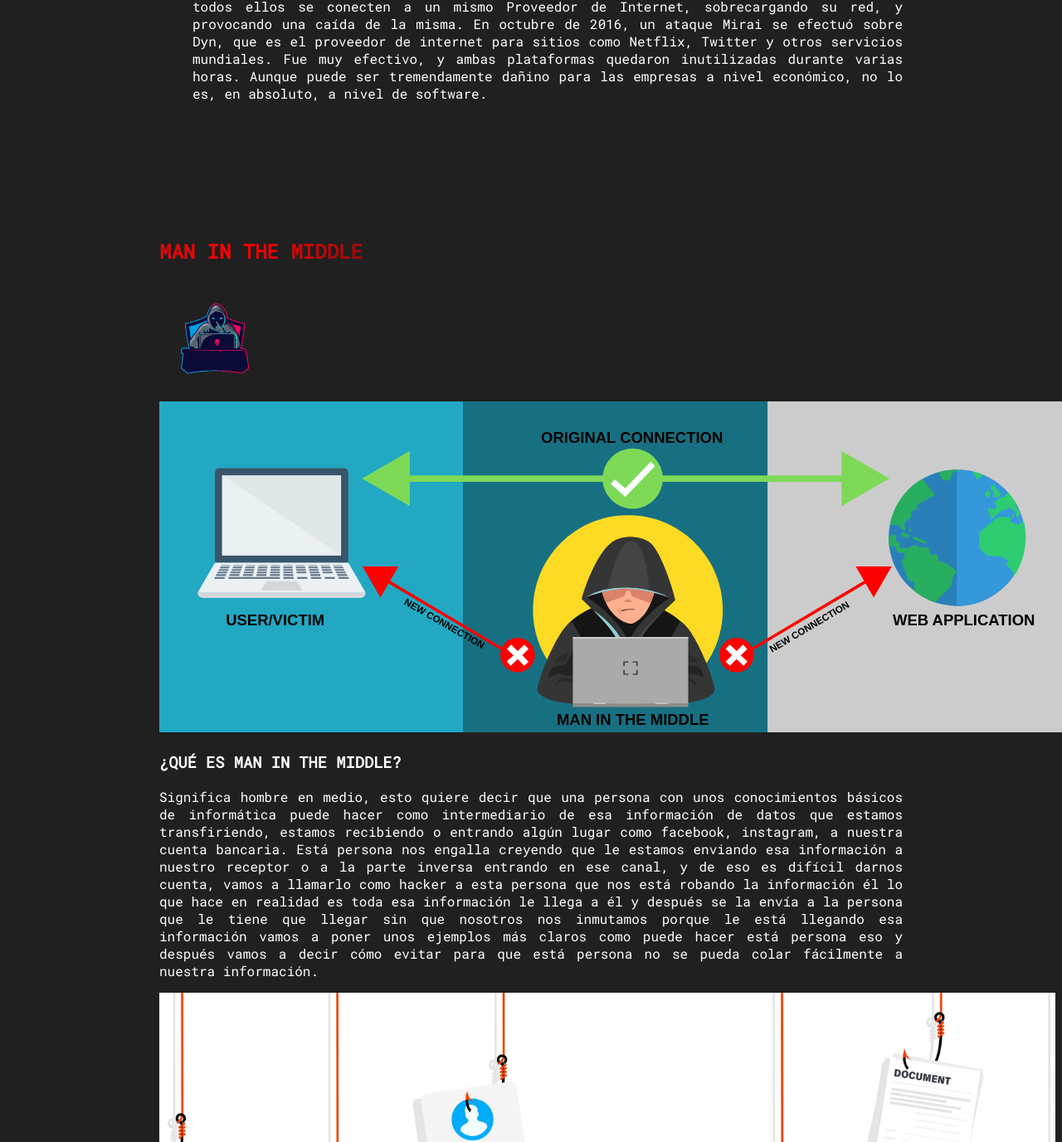
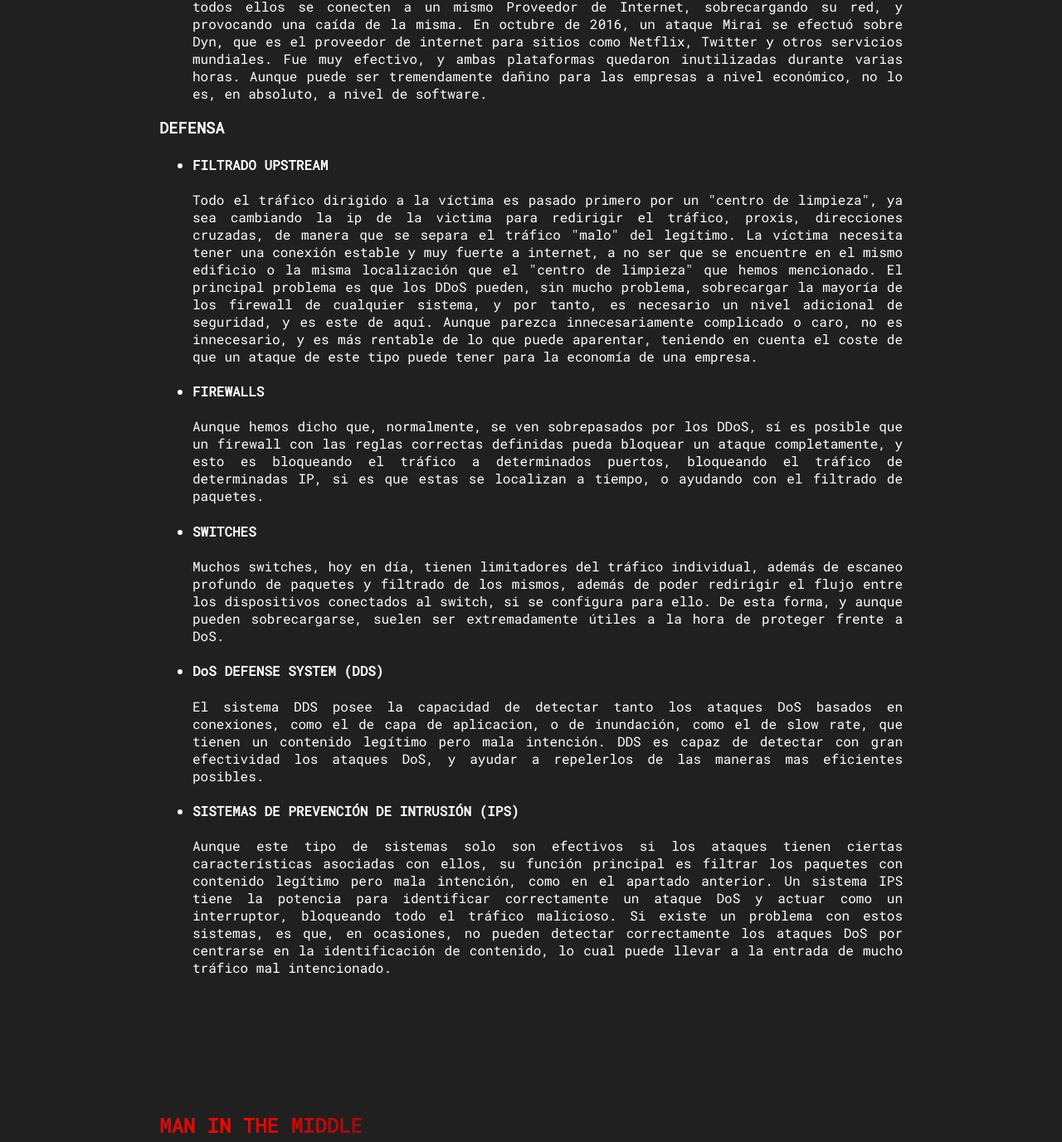
Before and after one commit to midex882/WEB_TRABAJO_REDES, a plain HTML site: page index.html in a window 1280 px wide. Shown: the part 9034-10411 px from the top of the page at 83% size. Drawn offline with Linux system fonts and the light colour scheme.

Commit message:
added defense against ddos

```diff
--- a/index.html
+++ b/index.html
@@ -591,6 +591,51 @@
                     </p>
                 </li>
             </ul>
+            <h3>DEFENSA</h3>
+            <ul>
+                <li>
+                    <h4>FILTRADO UPSTREAM</h4>
+                    <p>Todo el tráfico dirigido a la víctima es pasado primero por un "centro de limpieza", ya sea cambiando la ip de la victima para redirigir el tráfico, proxis,
+                        direcciones cruzadas, de manera que se separa el tráfico "malo" del legítimo. La víctima necesita tener una conexión estable y muy fuerte a internet,
+                        a no ser que se encuentre en el mismo edificio o la misma localización que el "centro de limpieza" que hemos mencionado.
+
+                        El principal problema es que los DDoS pueden, sin mucho problema, sobrecargar la mayoría de los firewall de cualquier sistema, y por tanto, es
+                        necesario un nivel adicional de seguridad, y es este de aquí. Aunque parezca innecesariamente complicado o caro, no es innecesario, y es más rentable
+                        de lo que puede aparentar, teniendo en cuenta el coste de que un ataque de este tipo puede tener para la economía de una empresa.
+                    </p>
+                </li>
+                <li>
+                    <h4>FIREWALLS</h4>
+                    <p>Aunque hemos dicho que, normalmente, se ven sobrepasados por los DDoS, sí es posible que un firewall con las reglas correctas definidas pueda
+                        bloquear un ataque completamente, y esto es bloqueando el tráfico a determinados puertos, bloqueando el tráfico de determinadas IP, si es que estas
+                        se localizan a tiempo, o ayudando con el filtrado de paquetes.
+                    </p>
+                </li>
+                <li>
+                    <h4>SWITCHES</h4>
+                    <p>Muchos switches, hoy en día, tienen limitadores del tráfico individual, además de escaneo profundo de paquetes y filtrado de los mismos, además de
+                        poder redirigir el flujo entre los dispositivos conectados al switch, si se configura para ello. De esta forma, y aunque pueden sobrecargarse, suelen
+                        ser extremadamente útiles a la hora de proteger frente a DoS.
+                    </p>
+                </li>
+                <li>
+                    <h4>DoS DEFENSE SYSTEM (DDS)</h4>
+                    <p> El sistema DDS posee la capacidad de detectar tanto los ataques DoS basados en conexiones, como el de capa de aplicacion, o de inundación, como
+                        el de slow rate, que tienen un contenido legítimo pero mala intención. DDS es capaz de detectar con gran efectividad los ataques DoS, y ayudar a repelerlos
+                        de las maneras mas eficientes posibles.
+                    </p>
+                </li>
+                <li>
+                    <h4>SISTEMAS DE PREVENCIÓN DE INTRUSIÓN (IPS)</h4>
+                    <p>Aunque este tipo de sistemas solo son efectivos si los ataques tienen ciertas características asociadas con ellos, su función principal es filtrar
+                        los paquetes con contenido legítimo pero mala intención, como en el apartado anterior. Un sistema IPS tiene la potencia para identificar correctamente
+                        un ataque DoS y actuar como un interruptor, bloqueando todo el tráfico malicioso.
+
+                        Si existe un problema con estos sistemas, es que, en ocasiones, no pueden detectar correctamente los ataques DoS por centrarse en la identificación de
+                        contenido, lo cual puede llevar a la entrada de mucho tráfico mal intencionado.
+                    </p>
+                </li>
+            </ul>
 
 
 
```
